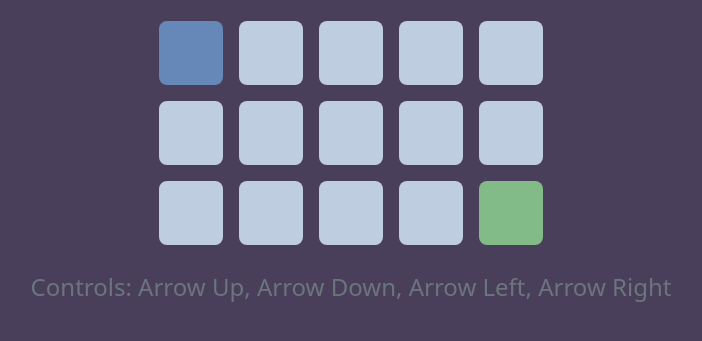
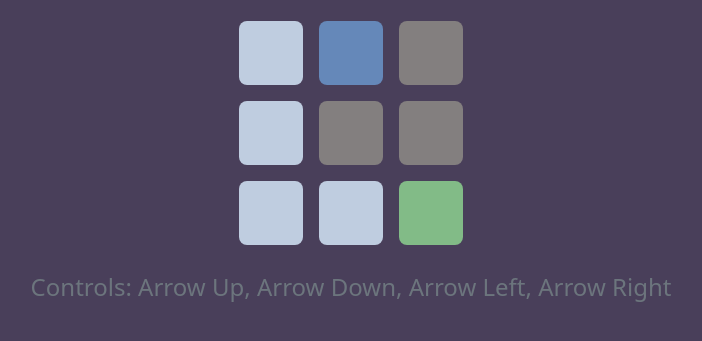
Before and after one commit to Wellmare/game-2d, a website built with webpack: page src/index.html in a window 1280 px wide. Shown: the part 171-512 px from the top of the page, without its empty margins (289-991 px from the left). Built offline with nearby package versions, Linux system fonts and the light colour scheme.

Commit message:
Add walls and change levels create type

```diff
--- a/src/css/index.css
+++ b/src/css/index.css
@@ -27,6 +27,9 @@ body {
 }
 .finish {
 	background-color: #82bb87;
+}
+.wall {
+	background-color: rgb(131, 127, 127);
 }
 .p {
 	color: rgb(226, 226, 226);
@@ -59,3 +62,11 @@ body {
         margin: .2rem;
 	}
 }
+#game {
+	display: flex;
+    flex-direction: column;
+    align-items: start;
+    width: max-content;
+	margin-left: auto;
+	margin-right: auto;
+}
--- a/src/ts/Cell.ts
+++ b/src/ts/Cell.ts
@@ -1,9 +1,11 @@
-import { CellTypes, ICoords } from './types';
+import { CellRole, Field, ICoords } from './types';
 import { equateCoords } from './utils';
 
 export class Cell {
 	public cellElement: HTMLDivElement = document.createElement('div');
-	private type: CellTypes = CellTypes.EMPTY;
+	private type: CellRole = CellRole.EMPTY;
+
+	static playerCoords: ICoords;
 
 	// private isFinish: boolean = false;
 	// private isPlayer: boolean = false;
@@ -11,24 +13,23 @@ export class Cell {
 
 	constructor(
 		private readonly cellCoords: ICoords,
-		private readonly currentCoords: ICoords,
-		private readonly finishCoords: ICoords
+		private playerCoords: ICoords,
+		private role: CellRole
 	) {
 		this.cellElement.classList.add('game-cell');
 	}
 
 	render = (): HTMLDivElement => {
-		this.type = CellTypes.EMPTY
-		if (equateCoords(this.currentCoords, this.cellCoords)) this.type = CellTypes.PLAYER
-		if (equateCoords(this.finishCoords, this.cellCoords)) this.type = CellTypes.FINISH
-
 		this.clearClasses();
 
-		if (this.type === CellTypes.PLAYER) {
+		if (equateCoords(this.cellCoords, this.playerCoords)) {
 			this.cellElement.classList.add('player');
 		}
-		if (this.type === CellTypes.FINISH) {
+		if (this.role === CellRole.FINISH) {
 			this.cellElement.classList.add('finish');
+		}
+		if (this.role === CellRole.WALL) {
+			this.cellElement.classList.add('wall');
 		}
 		return this.cellElement;
 	};
@@ -37,4 +38,31 @@ export class Cell {
 		this.cellElement.classList.remove('player');
 		this.cellElement.classList.remove('finish');
 	};
+
+	static getCellTypeByCoords = (
+		y: number,
+		x: number,
+		field: Field
+	): CellRole | null => {
+		// console.log('x: ' + x);
+		// console.log('y: ' + y);
+		if (field[y][x].role) return field[y][x].role;
+		return null;
+	};
+
+	static getCellsCoordsByRole = (
+		field: Field,
+		role: CellRole
+	): ICoords[] | null => {
+		let result: ICoords[] = [];
+		field.forEach((row, indexRow) => {
+			row.forEach((cell, indexCell) => {
+				if (cell.role === role) {
+					result.push({ x: indexCell, y: indexRow });
+				}
+			});
+		});
+
+		return result.length === 0 ? null : result;
+	};
 }
--- a/src/ts/Controls.ts
+++ b/src/ts/Controls.ts
@@ -1,24 +1,35 @@
+import { Cell } from './Cell';
 import { isMobile } from './init';
-import { ControlsSelectors, ICoords, Sides } from './types';
+import { CellRole, ControlsSelectors, Field, ICoords, Sides } from './types';
 
 export class Controls {
 	private isDisabled = false;
 
 	constructor(
-		private readonly rows: number,
-		private readonly cells: number,
+		// private readonly rows: number,
+		// private readonly cells: number,
 		private readonly currentCoords: ICoords,
-		private readonly render: () => void
+		private readonly render: () => void,
+		private readonly field: Field
 	) {
 		if (isMobile) {
-            document.querySelector(ControlsSelectors.CONTROLS_HINT)!.classList.add('d-none');
-            document.querySelector(ControlsSelectors.MOBILE_CONTROLS)!.classList.remove('d-none');
+			document
+				.querySelector(ControlsSelectors.CONTROLS_HINT)!
+				.classList.add('d-none');
+			document
+				.querySelector(ControlsSelectors.MOBILE_CONTROLS)!
+				.classList.remove('d-none');
 			this.onMobileInit();
 		} else {
-            document.querySelector(ControlsSelectors.CONTROLS_HINT)!.classList.remove('d-none');
-            document.querySelector(ControlsSelectors.MOBILE_CONTROLS)!.classList.add('d-none');
+			document
+				.querySelector(ControlsSelectors.CONTROLS_HINT)!
+				.classList.remove('d-none');
+			document
+				.querySelector(ControlsSelectors.MOBILE_CONTROLS)!
+				.classList.add('d-none');
 			document.addEventListener('keydown', this.onKeyDown);
 		}
+		console.log(this.field);
 	}
 
 	onKeyDown = (e: KeyboardEvent): void => {
@@ -51,31 +62,43 @@ export class Controls {
 	movePlayer = (side: Sides): void => {
 		if (this.isDisabled) return;
 
-		const MAX_ROW_INDEX = this.rows - 1;
-		const MAX_CELL_INDEX = this.cells - 1;
+		const MAX_ROW_INDEX = this.field.length - 1;
+		const MAX_CELL_INDEX = this.field[0].length - 1;
+
+		const newCoords: ICoords = Object.assign({}, this.currentCoords);
 
 		switch (side) {
 			case Sides.UP:
 				if (this.currentCoords.y - 1 >= 0) {
-					this.currentCoords.y -= 1;
+					newCoords.y -= 1;
 				}
 				break;
 			case Sides.DOWN:
 				if (this.currentCoords.y + 1 <= MAX_ROW_INDEX) {
-					this.currentCoords.y += 1;
+					newCoords.y += 1;
 				}
 				break;
 			case Sides.LEFT:
 				if (this.currentCoords.x - 1 >= 0) {
-					this.currentCoords.x -= 1;
+					newCoords.x -= 1;
 				}
 				break;
 			case Sides.RIGHT:
 				if (this.currentCoords.x + 1 <= MAX_CELL_INDEX) {
-					this.currentCoords.x += 1;
+					newCoords.x += 1;
 				}
 				break;
 		}
+
+		if (
+			Cell.getCellTypeByCoords(newCoords.y, newCoords.x, this.field) ===
+			CellRole.WALL
+		) {
+			return;
+		}
+
+		this.currentCoords.x = newCoords.x;
+		this.currentCoords.y = newCoords.y;
 		this.render();
 	};
 
--- a/src/ts/Game.ts
+++ b/src/ts/Game.ts
@@ -1,8 +1,11 @@
 import { Modal } from 'bootstrap';
+import { Cell } from './Cell';
 import Level from './Level';
 import {
+	CellRole,
 	EndGameModalSelectors,
 	FinishModalSelectors,
+	ICoords,
 	ILevel,
 	Selectors
 } from './types';
@@ -21,25 +24,39 @@ export class Game {
 	constructor(private readonly levels: ILevel[]) {}
 
 	start = (): void => {
-        this.renderCurrentLevel()
-    }
+		this.renderCurrentLevel();
+	};
 
 	renderCurrentLevel = (): void => {
+		try {
 			this.currentLevel = this.levels[this.currentLevelIndex];
-		const {
-			finishCoords,
-			level,
-			size: { rows, cells },
-			spawnCoords
-		} = this.currentLevel;
+
+			if (this.currentLevel) {
+				const { level, field } = this.currentLevel;
+
+				let playerCoords: ICoords = { x: 0, y: 0 };
+				const playerCoordsArray = Cell.getCellsCoordsByRole(
+					field,
+					CellRole.PLAYER
+				);
+				if (playerCoordsArray && playerCoordsArray?.length !== 0) {
+					playerCoords = playerCoordsArray[0];
+				}
+				// if (!playerCoords)
+
 				Level.setLevel({
-			cells,
-			finishCoords,
 					levelNumber: level,
 					onSubmit: this.nextLevel,
-			rows,
-			spawnCoords
+					playerCoords,
+					field
 				});
+			} else {
+                throw new Error('Level not defined')
+            }
+		} catch (e) {
+            console.log('end');
+            this.onEndGame()
+        }
 	};
 
 	nextLevel = (): void => {
--- a/src/ts/Level.ts
+++ b/src/ts/Level.ts
@@ -3,6 +3,8 @@ import { Controls } from './Controls';
 import { finishModalNode, finishModal } from './Game';
 
 import {
+	CellRole,
+	Field,
 	FinishModalSelectors,
 	ICoords,
 	ISetLevelProps,
@@ -14,39 +16,36 @@ export const gameNode = document.querySelector(Selectors.GAME)!;
 
 export default class Level {
 	static readonly gameCells: Array<Array<Cell>> = [];
-	static currentCoords: ICoords;
+	static playerCoords: ICoords;
 
 	static isFinished = false;
 	static controls: Controls;
 
 	static levelNumber: number;
-	static rows: number;
-	static cells: number;
+	// static rows: number;
+	// static cells: number;
 
-	static finishCoords: ICoords;
-	static spawnCoords: ICoords;
+	// static finishCoords: ICoords;
+	// static spawnCoords: ICoords;
 
 	static onSubmit: () => void;
-	static onRetry: () => void;
+	// static onRetry: () => void;
+
+	static field: Field;
 
 	static setLevel = ({
-		cells,
-		finishCoords,
 		levelNumber,
-		onSubmit,
-		rows,
-		spawnCoords
+		playerCoords,
+		field,
+		onSubmit
 	}: ISetLevelProps): void => {
 		Level.levelNumber = levelNumber;
-		Level.rows = rows;
-		Level.cells = cells;
-		Level.finishCoords = finishCoords;
-		Level.spawnCoords = spawnCoords;
-		Level.onSubmit = onSubmit;
-		Level.currentCoords = Object.assign({}, spawnCoords);
-		// Level.onRetry = onRetry;
+		Level.playerCoords = playerCoords;
+		Level.field = field;
+		Level.onSubmit = onSubmit
 
 		this.init();
+		console.log(levelNumber);
 	};
 
 	static init = (): void => {
@@ -58,25 +57,24 @@ export default class Level {
 			Level.levelNumber.toString();
 
 		Level.controls = new Controls(
-			Level.rows,
-			Level.cells,
-			Level.currentCoords,
-			Level.render
+			Level.playerCoords,
+			Level.render,
+			Level.field
 		);
 	};
 
 	static createField = (): void => {
-		for (let row = 0; row < Level.rows; row++) {
+		for (let row = 0; row < Level.field.length; row++) {
 			const rowEl = document.createElement('div');
 
 			rowEl.className = 'game-row';
 			const rowCells: Array<Cell> = [];
 
-			for (let cell = 0; cell < Level.cells; cell++) {
+			for (let cell = 0; cell < Level.field[row].length; cell++) {
 				const cellInstanse = new Cell(
 					{ y: row, x: cell },
-					Level.currentCoords,
-					Level.finishCoords
+					this.playerCoords,
+					Level.field[row][cell].role
 				);
 
 				rowCells.push(cellInstanse);
@@ -93,7 +91,13 @@ export default class Level {
 				cell.render();
 			});
 		});
-		if (equateCoords(Level.currentCoords, Level.finishCoords)) {
+		if (
+			Cell.getCellTypeByCoords(
+				this.playerCoords.y,
+				this.playerCoords.x,
+				this.field
+			) === CellRole.FINISH
+		) {
 			if (!Level.isFinished) {
 				Level.finish();
 			}
--- a/src/ts/init.ts
+++ b/src/ts/init.ts
@@ -24,6 +24,8 @@ export const init = () => {
 		.addEventListener(`click`, () => {
 			finishModal.hide();
 			// Level.destroyLevel();
+			console.log('submit');
+			debugger;
 			Level.onSubmit();
 		});
 	finishModalNode
@@ -31,6 +33,6 @@ export const init = () => {
 		.addEventListener(`click`, () => {
 			finishModal.hide();
 			// Level.destroyLevel();
-			game.renderCurrentLevel()
+			game.renderCurrentLevel();
 		});
 };
--- a/src/ts/levels.ts
+++ b/src/ts/levels.ts
@@ -1,94 +1,134 @@
-import { ILevel } from './types';
+import { CellRole, ILevel } from './types';
 
 export const levels: ILevel[] = [
 	{
 		level: 1,
-		size: {
-			rows: 3,
-			cells: 5
-		},
-		spawnCoords: { y: 0, x: 0 },
-		finishCoords: { y: 2, x: 4 }
+		field: [
+			[
+				{ role: CellRole.EMPTY },
+				{ role: CellRole.PLAYER },
+				{ role: CellRole.WALL }
+			],
+			[
+				{ role: CellRole.EMPTY },
+				{ role: CellRole.WALL },
+				{ role: CellRole.WALL }
+			],
+			[
+				{ role: CellRole.EMPTY },
+				{ role: CellRole.EMPTY },
+				{ role: CellRole.FINISH }
+			]
+		]
 	},
 	{
 		level: 2,
-		size: {
-			rows: 4,
-			cells: 6
-		},
-		spawnCoords: { y: 0, x: 0 },
-		finishCoords: { y: 3, x: 1 }
+		field: [
+			[
+				{ role: CellRole.PLAYER },
+				{ role: CellRole.WALL },
+				{ role: CellRole.WALL },
+				{ role: CellRole.WALL },
+			],
+			[
+				{ role: CellRole.EMPTY },
+				{ role: CellRole.WALL },
+				{ role: CellRole.WALL },
+				{ role: CellRole.WALL },
+			],
+			[
+				{ role: CellRole.EMPTY },
+				{ role: CellRole.FINISH },
+				{ role: CellRole.WALL },
+			],[
+				{ role: CellRole.EMPTY },
+				{ role: CellRole.EMPTY },
+				{ role: CellRole.WALL },
+				{ role: CellRole.WALL },
+				{ role: CellRole.WALL },
+			]
+		]
 	},
-	{
-		level: 3,
-		size: {
-			rows: 7,
-			cells: 7
-		},
-		spawnCoords: { y: 0, x: 0 },
-		finishCoords: { y: 3, x: 5 }
-	},
-	{
-		level: 4,
-		size: {
-			rows: 3,
-			cells: 5
-		},
-		spawnCoords: { y: 0, x: 0 },
-		finishCoords: { y: 2, x: 4 }
-	},
-	{
-		level: 5,
-		size: {
-			rows: 4,
-			cells: 6
-		},
-		spawnCoords: { y: 0, x: 0 },
-		finishCoords: { y: 3, x: 1 }
-	},
-	{
-		level: 6,
-		size: {
-			rows: 3,
-			cells: 5
-		},
-		spawnCoords: { y: 0, x: 0 },
-		finishCoords: { y: 2, x: 4 }
-	},
-	{
-		level: 7,
-		size: {
-			rows: 4,
-			cells: 6
-		},
-		spawnCoords: { y: 0, x: 0 },
-		finishCoords: { y: 3, x: 1 }
-	},
-	{
-		level: 8,
-		size: {
-			rows: 7,
-			cells: 7
-		},
-		spawnCoords: { y: 0, x: 0 },
-		finishCoords: { y: 3, x: 5 }
-	},
-	{
-		level: 9,
-		size: {
-			rows: 3,
-			cells: 5
-		},
-		spawnCoords: { y: 0, x: 0 },
-		finishCoords: { y: 2, x: 4 }
-	},
-	{
-		level: 10,
-		size: {
-			rows: 4,
-			cells: 6
-		},
-		spawnCoords: { y: 0, x: 0 },
-		finishCoords: { y: 3, x: 1 }
-	}
+
+	// {
+	// 	level: 2,
+	// 	size: {
+	// 		rows: 4,
+	// 		cells: 6
+	// 	},
+	// 	spawnCoords: { y: 0, x: 0 },
+	// 	finishCoords: { y: 3, x: 1 }
+	// },
+	// {
+	// 	level: 3,
+	// 	size: {
+	// 		rows: 7,
+	// 		cells: 7
+	// 	},
+	// 	spawnCoords: { y: 0, x: 0 },
+	// 	finishCoords: { y: 3, x: 5 }
+	// },
+	// {
+	// 	level: 4,
+	// 	size: {
+	// 		rows: 3,
+	// 		cells: 5
+	// 	},
+	// 	spawnCoords: { y: 0, x: 0 },
+	// 	finishCoords: { y: 2, x: 4 }
+	// },
+	// {
+	// 	level: 5,
+	// 	size: {
+	// 		rows: 4,
+	// 		cells: 6
+	// 	},
+	// 	spawnCoords: { y: 0, x: 0 },
+	// 	finishCoords: { y: 3, x: 1 }
+	// },
+	// {
+	// 	level: 6,
+	// 	size: {
+	// 		rows: 3,
+	// 		cells: 5
+	// 	},
+	// 	spawnCoords: { y: 0, x: 0 },
+	// 	finishCoords: { y: 2, x: 4 }
+	// },
+	// {
+	// 	level: 7,
+	// 	size: {
+	// 		rows: 4,
+	// 		cells: 6
+	// 	},
+	// 	spawnCoords: { y: 0, x: 0 },
+	// 	finishCoords: { y: 3, x: 1 }
+	// },
+	// {
+	// 	level: 8,
+	// 	size: {
+	// 		rows: 7,
+	// 		cells: 7
+	// 	},
+	// 	spawnCoords: { y: 0, x: 0 },
+	// 	finishCoords: { y: 3, x: 5 }
+	// },
+	// {
+	// 	level: 9,
+	// 	size: {
+	// 		rows: 3,
+	// 		cells: 5
+	// 	},
+	// 	spawnCoords: { y: 0, x: 0 },
+	// 	finishCoords: { y: 2, x: 4 }
+	// },
+	// {
+	// 	level: 10,
+	// 	size: {
+	// 		rows: 4,
+	// 		cells: 6
+	// 	},
+	// 	spawnCoords: { y: 0, x: 0 },
+	// 	finishCoords: { y: 3, x: 1 }
+	// }
 ];
```
Also changed, not shown: src/ts/types.ts (+20 -15 lines), dist/bundle.js, dist/index.html, dist/main.css. Lines whose indentation alone changed are shown as unchanged.
